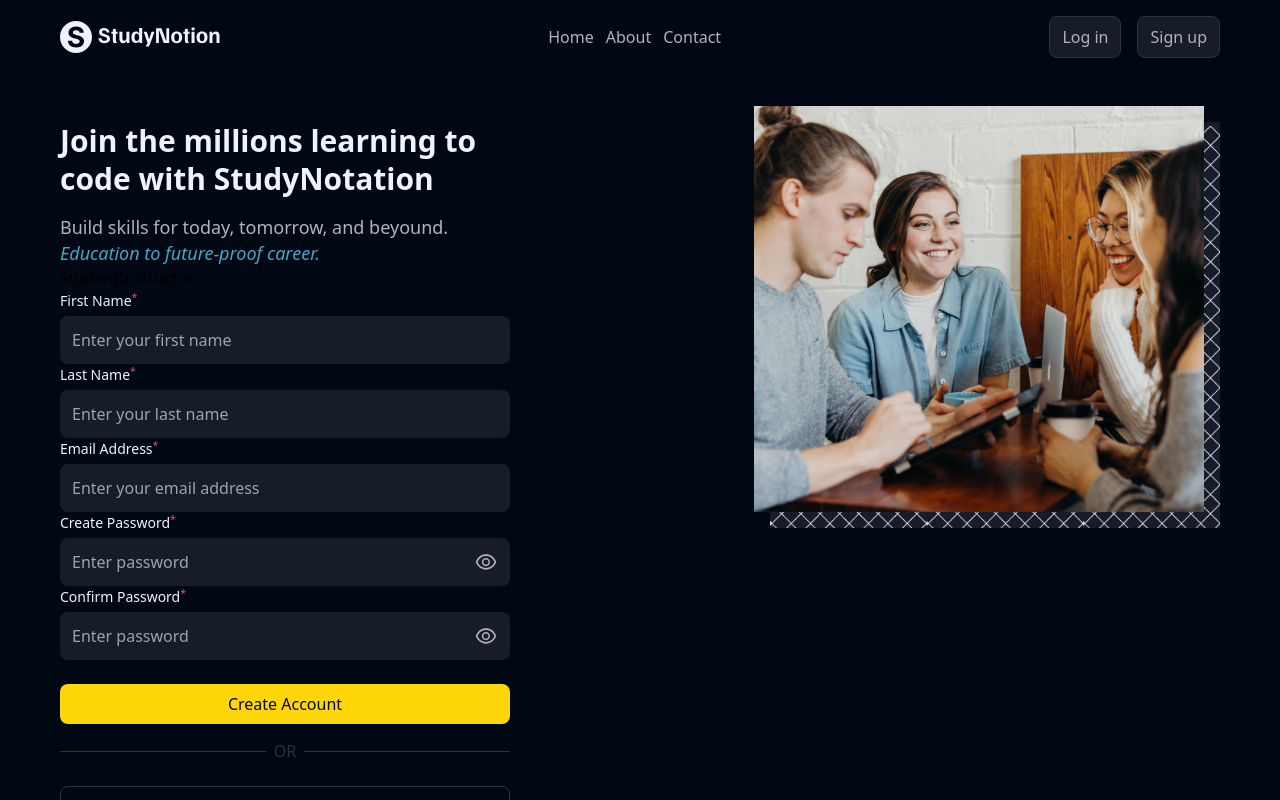
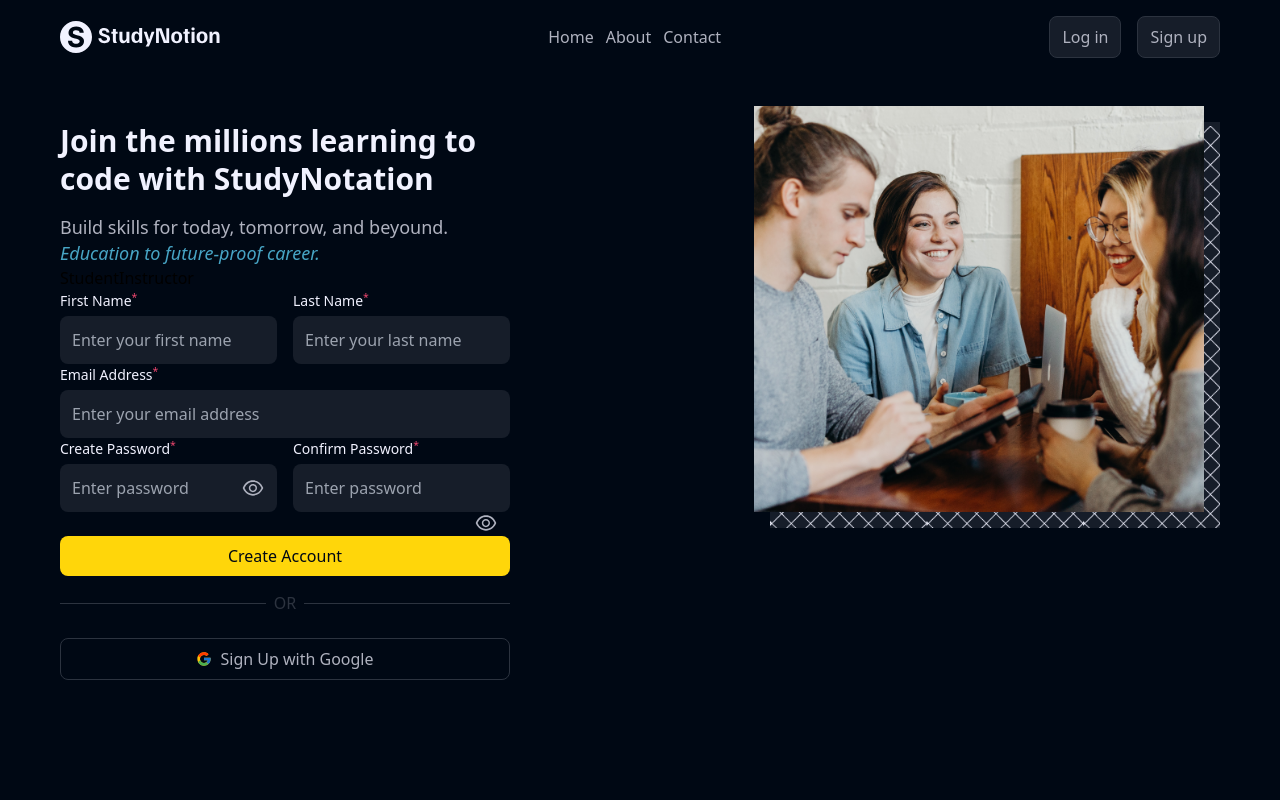
Before and after one commit to sudhanshumandloi/React-practice, a React (Create React App) app in the folder Study_notation_app/: page /signup in a window 1280 px wide. Built offline with nearby package versions, Linux system fonts and the light colour scheme.

Commit message:
added the css for flexing the first and last name and also for password and confirm password

```diff
--- a/Study_notation_app/src/components/Signupform.js
+++ b/Study_notation_app/src/components/Signupform.js
@@ -51,8 +51,8 @@
                 </div>
 
                  {/* firstname - lastname */}
-                <div>
-                    <label>
+                <div className="w-full flex gap-x-4">
+                    <label className="w-full">
                         <p className="text-[0.875rem] text-richblack-5 mb-1 leading-[1.375rem]">
                             First Name<sup className="text-pink-200">*</sup>
                         </p>
@@ -66,7 +66,7 @@
                         />
                     </label>
 
-                    <label>
+                    <label className="w-full">
                         <p className="text-[0.875rem] text-richblack-5 mb-1 leading-[1.375rem]">
                             Last Name<sup className="text-pink-200">*</sup>
                         </p>
@@ -99,8 +99,8 @@
                 </div>
 
                 {/* password - confirm password */}
-                <div>
-                    <label className="relative">
+                <div className="w-full flex gap-x-4">
+                    <label className="relative w-full">
                         <p className="text-[0.875rem] text-richblack-5 mb-1 leading-[1.375rem]">
                             Create Password<sup className="text-pink-200">*</sup>
                         </p>
@@ -120,7 +120,7 @@
                         </span>
                     </label>
 
-                    <label className="relative">
+                    <label className="relative w-full">
                         <p className="text-[0.875rem] text-richblack-5 mb-1 leading-[1.375rem]">
                             Confirm Password<sup className="text-pink-200">*</sup>
                         </p>
```
